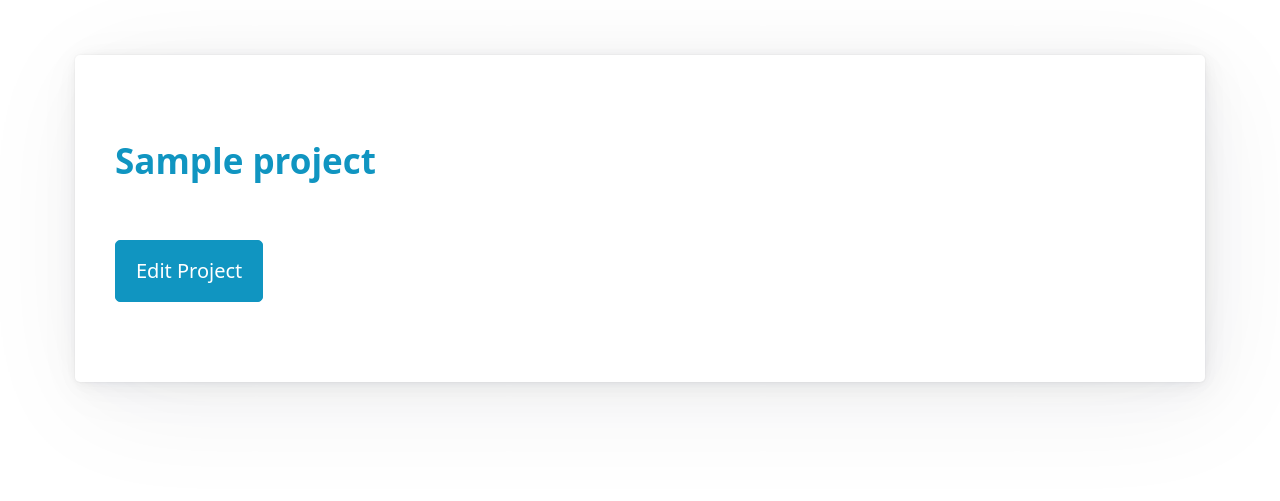
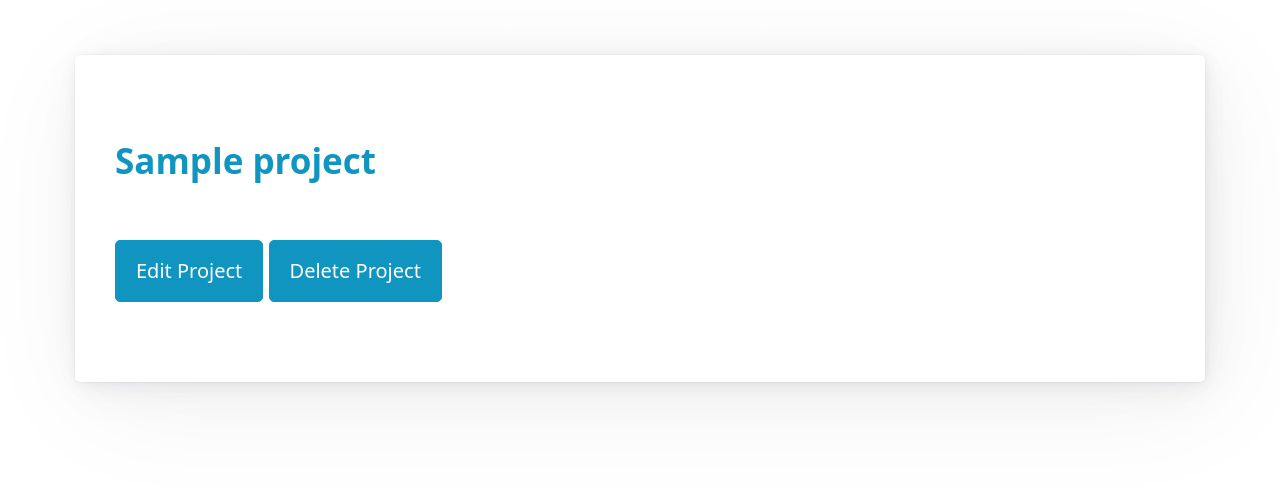
Before and after one commit to abdalla-elmahdy/push, a Django app: page /projects/ in a window 1280 px wide. Shown: the part 397-898 px from the top of the page. Run offline with Django 4.2, Linux system fonts and the light colour scheme; a user stored in the database is signed in; tables that the repository leaves empty hold one stand-in row (values such as "Sample post").

Commit message:
Implemeted delete project feature - implemented delete view - added the url pattern for it - created the html template for it - made delete project url accessible for each project from my projects page

```diff
--- a/apps/projects/urls.py
+++ b/apps/projects/urls.py
@@ -16,6 +16,11 @@ urlpatterns = [
         name="update",
     ),
     path(
+        "delete/<uuid:pk>/",
+        views.ProjectDeleteView.as_view(),
+        name="delete",
+    ),
+    path(
         "<uuid:pk>",
         views.ProjectDetailView.as_view(),
         name="detail",
--- a/apps/projects/views.py
+++ b/apps/projects/views.py
@@ -1,6 +1,6 @@
 from django.contrib.auth import get_user_model
 from django.contrib.auth.mixins import LoginRequiredMixin
-from django.urls import reverse
+from django.urls import reverse, reverse_lazy
 from django.views import generic
 
 from .forms import ProjectForm
@@ -77,3 +77,10 @@ class ProjectUpdateView(OwnerRequiredMixin, LoginRequiredMixin, generic.UpdateVi
 
     def get_success_url(self):
         return reverse("projects:detail", args=[str(self.object.id)])
+
+
+class ProjectDeleteView(OwnerRequiredMixin, LoginRequiredMixin, generic.DeleteView):
+    model = Project
+    context_object_name = "project"
+    template_name = "projects/delete.html"
+    success_url = reverse_lazy("projects:my_projects")
--- a/templates/projects/my_projects.html
+++ b/templates/projects/my_projects.html
@@ -11,6 +11,7 @@
           <a href="{{ project.get_absolute_url }}">{{ project.title }}</a>
         </h2>
         <a href="{% url 'projects:update' project.id %}" role="button">Edit Project</a>
+        <a href="{% url 'projects:delete' project.id %}" role="button">Delete Project</a>
       </article>
     {% endfor %}
   {% else %}
```
Also changed, not shown: templates/projects/delete.html (added, +16 -0 lines).
